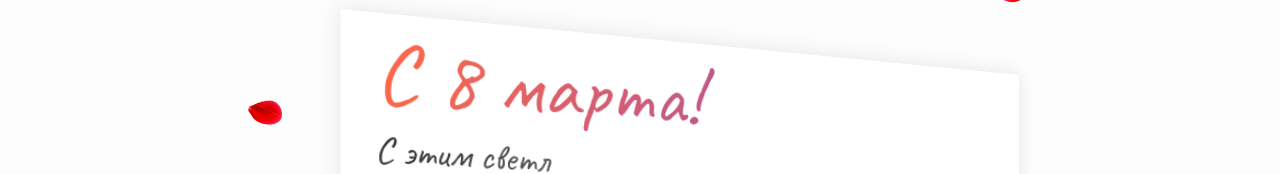
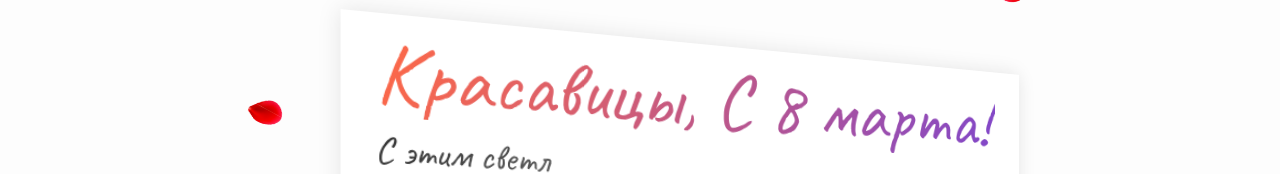
Before and after one commit to gomelproject/gomelproject.github.io, a plain HTML site: page 8march/index.html in a window 1280 px wide. Shown: the top 174 px of the page. Drawn offline with Linux system fonts and the light colour scheme.

Commit message:
Add files via upload

```diff
--- a/8march/index.html
+++ b/8march/index.html
@@ -20,7 +20,7 @@
 <div id="petals"></div>
 
 <div class="card">
-    <div class="title">С 8 марта!</div>
+    <div class="title">Красавицы, С 8 марта!</div>
     <div class="text" id="text"></div>
     <div class="author" id="author">- Мужчины ГП</div>
 </div>
```
